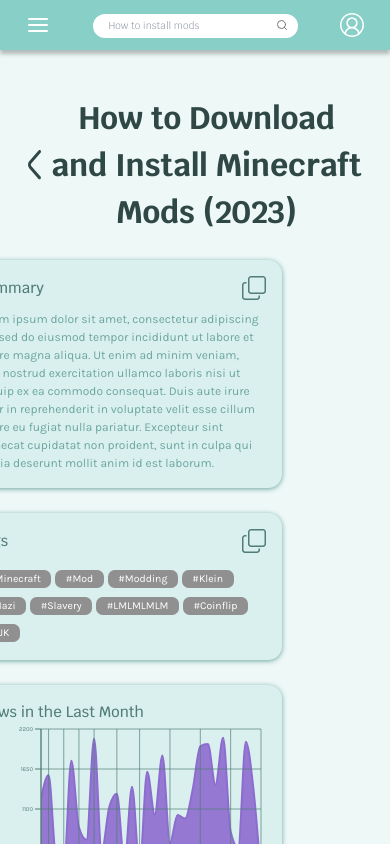
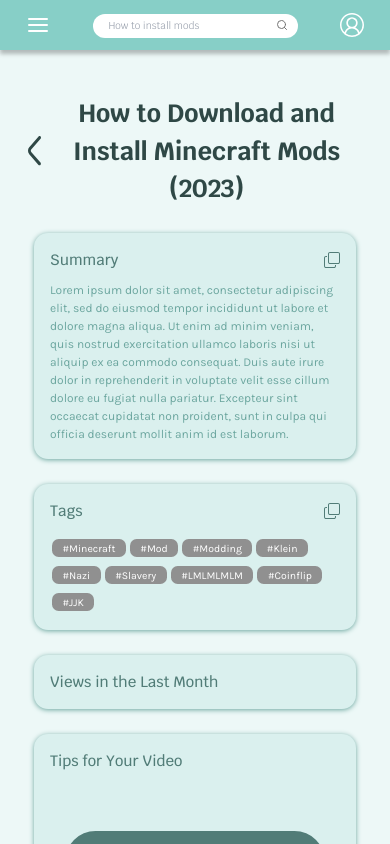
Before and after one commit to YourBestDream/WiseFront, a React (Create React App) app: page /results/stats in a window 390 px wide. Shown: the top 844 px of the page. Built offline with nearby package versions, Linux system fonts and the light colour scheme.

Commit message:
Made the stats screen responsive

```diff
--- a/src/components/card_graph/card_graph.css
+++ b/src/components/card_graph/card_graph.css
@@ -40,5 +40,5 @@
 /* Style the graph container */
 .graph {
     width: 100%;
-    height: 200px;
+    height: 86%;
   }
--- a/src/components/card_graph/card_graph.jsx
+++ b/src/components/card_graph/card_graph.jsx
@@ -52,7 +52,7 @@
                         <AreaChart data={data}>
                             <Area dataKey="views" type="monotone" stroke="#8d6ccf" fill = "#8d6ccf" fillOpacity={0.9} strokeWidth={2}/>
                             <CartesianGrid stroke="#517C77" strokeWidth={0.69}/>
-                            <XAxis dataKey="day" stroke="#517C77" fontsize={8.276} style={{fontSize: "clamp(6px,1vw,12px)"}}/>
+                            <XAxis dataKey="day" stroke="#517C77" style={{fontSize: "clamp(6px,1vw,12px)"}}/>
                             <YAxis dataKey="views" stroke="#517C77" style={{fontSize: "clamp(6px,1vw,12px)"}}/>
                             <Tooltip/>
                         </AreaChart>
--- a/src/components/card_help/card_help.jsx
+++ b/src/components/card_help/card_help.jsx
@@ -28,7 +28,7 @@
                 <div className='header'>
                     {"Tips for Your Video"}
                     {click ? (
-                    <svg id='copyIconHelp' onClick={copyToClipboard} xmlns="http://www.w3.org/2000/svg" width="24" height="24" viewBox="0 0 24 24" fill="none">
+                    <svg id='copyIconHelp' className='svgicon' onClick={copyToClipboard} xmlns="http://www.w3.org/2000/svg" width="24" height="24" viewBox="0 0 24 24" fill="none">
                         <g clip-path="url(#clip0_186_4097)">
                         <path fill-rule="evenodd" clip-rule="evenodd" d="M6 3C6 2.20435 6.31607 1.44129 6.87868 0.87868C7.44129 0.316071 8.20435 0 9 0L21 0C21.7956 0 22.5587 0.316071 23.1213 0.87868C23.6839 1.44129 24 2.20435 24 3V15C24 15.7956 23.6839 16.5587 23.1213 17.1213C22.5587 17.6839 21.7956 18 21 18H9C8.20435 18 7.44129 17.6839 6.87868 17.1213C6.31607 16.5587 6 15.7956 6 15V3ZM9 1.5C8.60218 1.5 8.22064 1.65804 7.93934 1.93934C7.65804 2.22064 7.5 2.60218 7.5 3V15C7.5 15.3978 7.65804 15.7794 7.93934 16.0607C8.22064 16.342 8.60218 16.5 9 16.5H21C21.3978 16.5 21.7794 16.342 22.0607 16.0607C22.342 15.7794 22.5 15.3978 22.5 15V3C22.5 2.60218 22.342 2.22064 22.0607 1.93934C21.7794 1.65804 21.3978 1.5 21 1.5H9ZM3 7.5C2.60218 7.5 2.22064 7.65804 1.93934 7.93934C1.65804 8.22064 1.5 8.60218 1.5 9V21C1.5 21.3978 1.65804 21.7794 1.93934 22.0607C2.22064 22.342 2.60218 22.5 3 22.5H15C15.3978 22.5 15.7794 22.342 16.0607 22.0607C16.342 21.7794 16.5 21.3978 16.5 21V19.5H18V21C18 21.7956 17.6839 22.5587 17.1213 23.1213C16.5587 23.6839 15.7956 24 15 24H3C2.20435 24 1.44129 23.6839 0.87868 23.1213C0.316071 22.5587 0 21.7956 0 21V9C0 8.20435 0.316071 7.44129 0.87868 6.87868C1.44129 6.31607 2.20435 6 3 6H4.5V7.5H3Z" fill="#517C77"/>
                         </g>
--- a/src/components/card_info/card_info.css
+++ b/src/components/card_info/card_info.css
@@ -36,6 +36,11 @@
     font-size: clamp(15px,2.3vw,28px);
 }
 
+.card .svgicon{
+    width:clamp(16px,2vw,24px);
+    height:clamp(16px,2vw,24px);
+}
+
 .card .text{
     padding-top: 10px;
     font-size: clamp(12px,1.95vw,18px);
--- a/src/components/card_info/card_info.jsx
+++ b/src/components/card_info/card_info.jsx
@@ -20,7 +20,7 @@
             <div className = 'card'>
                 <div className='header'>
                     {"Summary"}
-                    <svg id='copyIcon' onClick={copyToClipboard} xmlns="http://www.w3.org/2000/svg" width="24" height="24" viewBox="0 0 24 24" fill="none">
+                    <svg id='copyIcon' className='svgicon' onClick={copyToClipboard} xmlns="http://www.w3.org/2000/svg" width="24" height="24" viewBox="0 0 24 24" fill="none">
                         <g clip-path="url(#clip0_186_4097)">
                         <path fill-rule="evenodd" clip-rule="evenodd" d="M6 3C6 2.20435 6.31607 1.44129 6.87868 0.87868C7.44129 0.316071 8.20435 0 9 0L21 0C21.7956 0 22.5587 0.316071 23.1213 0.87868C23.6839 1.44129 24 2.20435 24 3V15C24 15.7956 23.6839 16.5587 23.1213 17.1213C22.5587 17.6839 21.7956 18 21 18H9C8.20435 18 7.44129 17.6839 6.87868 17.1213C6.31607 16.5587 6 15.7956 6 15V3ZM9 1.5C8.60218 1.5 8.22064 1.65804 7.93934 1.93934C7.65804 2.22064 7.5 2.60218 7.5 3V15C7.5 15.3978 7.65804 15.7794 7.93934 16.0607C8.22064 16.342 8.60218 16.5 9 16.5H21C21.3978 16.5 21.7794 16.342 22.0607 16.0607C22.342 15.7794 22.5 15.3978 22.5 15V3C22.5 2.60218 22.342 2.22064 22.0607 1.93934C21.7794 1.65804 21.3978 1.5 21 1.5H9ZM3 7.5C2.60218 7.5 2.22064 7.65804 1.93934 7.93934C1.65804 8.22064 1.5 8.60218 1.5 9V21C1.5 21.3978 1.65804 21.7794 1.93934 22.0607C2.22064 22.342 2.60218 22.5 3 22.5H15C15.3978 22.5 15.7794 22.342 16.0607 22.0607C16.342 21.7794 16.5 21.3978 16.5 21V19.5H18V21C18 21.7956 17.6839 22.5587 17.1213 23.1213C16.5587 23.6839 15.7956 24 15 24H3C2.20435 24 1.44129 23.6839 0.87868 23.1213C0.316071 22.5587 0 21.7956 0 21V9C0 8.20435 0.316071 7.44129 0.87868 6.87868C1.44129 6.31607 2.20435 6 3 6H4.5V7.5H3Z" fill="#517C77"/>
                         </g>
--- a/src/components/card_tags/card_tags.jsx
+++ b/src/components/card_tags/card_tags.jsx
@@ -21,7 +21,7 @@
             <div className = 'card'>
                 <div className='header'>
                     {"Tags"}
-                    <svg id='copyIconTags' onClick={copyToClipboard} xmlns="http://www.w3.org/2000/svg" width="24" height="24" viewBox="0 0 24 24" fill="none">
+                    <svg id='copyIconTags' className='svgicon' onClick={copyToClipboard} xmlns="http://www.w3.org/2000/svg" width="24" height="24" viewBox="0 0 24 24" fill="none">
                         <g clip-path="url(#clip0_186_4097)">
                         <path fill-rule="evenodd" clip-rule="evenodd" d="M6 3C6 2.20435 6.31607 1.44129 6.87868 0.87868C7.44129 0.316071 8.20435 0 9 0L21 0C21.7956 0 22.5587 0.316071 23.1213 0.87868C23.6839 1.44129 24 2.20435 24 3V15C24 15.7956 23.6839 16.5587 23.1213 17.1213C22.5587 17.6839 21.7956 18 21 18H9C8.20435 18 7.44129 17.6839 6.87868 17.1213C6.31607 16.5587 6 15.7956 6 15V3ZM9 1.5C8.60218 1.5 8.22064 1.65804 7.93934 1.93934C7.65804 2.22064 7.5 2.60218 7.5 3V15C7.5 15.3978 7.65804 15.7794 7.93934 16.0607C8.22064 16.342 8.60218 16.5 9 16.5H21C21.3978 16.5 21.7794 16.342 22.0607 16.0607C22.342 15.7794 22.5 15.3978 22.5 15V3C22.5 2.60218 22.342 2.22064 22.0607 1.93934C21.7794 1.65804 21.3978 1.5 21 1.5H9ZM3 7.5C2.60218 7.5 2.22064 7.65804 1.93934 7.93934C1.65804 8.22064 1.5 8.60218 1.5 9V21C1.5 21.3978 1.65804 21.7794 1.93934 22.0607C2.22064 22.342 2.60218 22.5 3 22.5H15C15.3978 22.5 15.7794 22.342 16.0607 22.0607C16.342 21.7794 16.5 21.3978 16.5 21V19.5H18V21C18 21.7956 17.6839 22.5587 17.1213 23.1213C16.5587 23.6839 15.7956 24 15 24H3C2.20435 24 1.44129 23.6839 0.87868 23.1213C0.316071 22.5587 0 21.7956 0 21V9C0 8.20435 0.316071 7.44129 0.87868 6.87868C1.44129 6.31607 2.20435 6 3 6H4.5V7.5H3Z" fill="#517C77"/>
                         </g>
--- a/src/routes/Statistics/Statistics.css
+++ b/src/routes/Statistics/Statistics.css
@@ -10,8 +10,8 @@
 }
 
 .stats-header p{
-    font-size: clamp(25px, 8vw, 32px);
-    width: clamp(322px,42.8vw,700px);
+    font-size: clamp(25px, 5vw, 32px);
+    width: clamp(322px,70vw,700px);
     padding-left: 2.6vw;
     font-weight: 700;
     color: #2F4846;
@@ -19,11 +19,12 @@
 .pair{
     display: flex;
     justify-content: center;
+    align-items: center;
     flex-direction: column;
 }
 .card-box{
     width: 100%;
-    display: flex;
+    display: inline-flex;
     justify-content: center;
     align-items: center;
 }
@@ -34,16 +35,18 @@
     flex-direction: row;
   }
 
-  @media (max-width:500px) {
-    .card-box{
+  @media (max-width:1250px){
+    .cards-wrapper {
+        width: 85vw;
+      }
+  }
+
+  @media (max-width:685px) {
+    .stats-header{
         width: 100%;
-        display: flex;
-        justify-content: center;
-        align-items: center;
     }
     .cards-wrapper {
-        display: flex;
-        width: 72.4vw;
+        width: 85vw;
         justify-content: space-between;
         flex-direction: column;
       }
```
